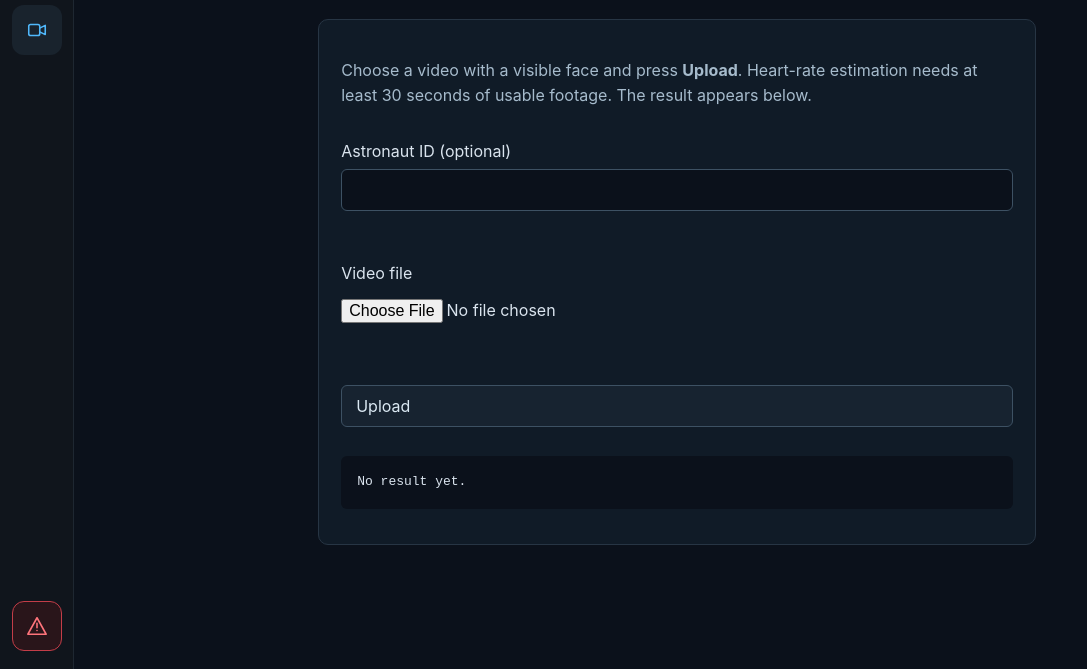
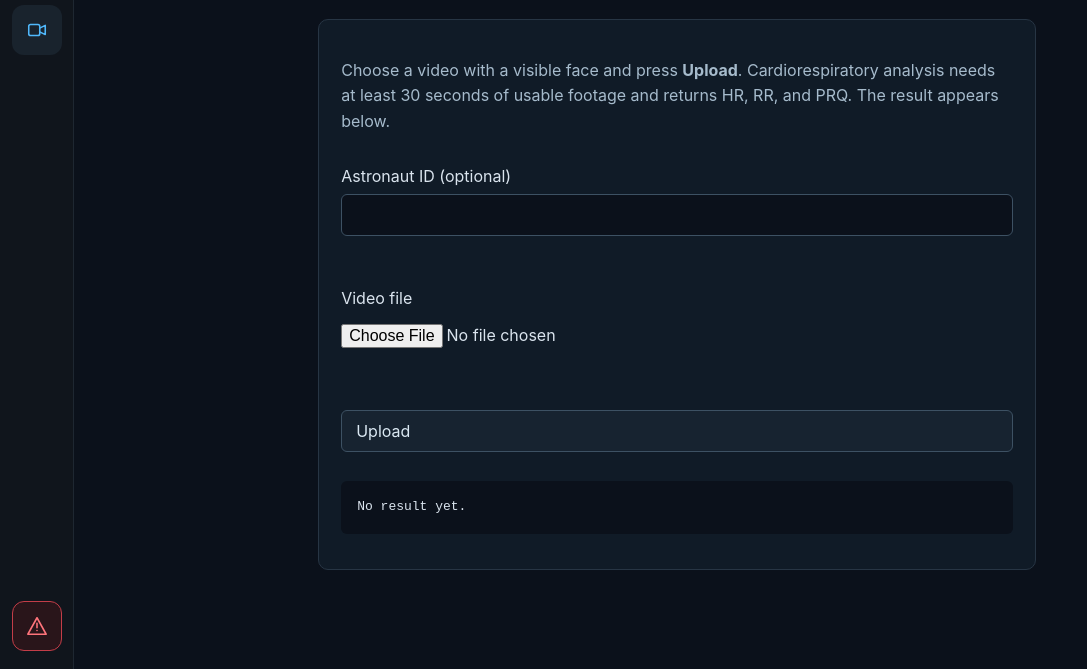
Before and after one commit to elibrown/BioNotate, a plain HTML site: page frontend/upload.html in a window 1280 px wide. Shown: the part 131-800 px from the top of the page, without its empty margins (0-1087 px from the left). Drawn offline with Linux system fonts and the light colour scheme; files that its build step writes are made by us from their sources.

Commit message:
docs: align dashboard setup with main cardioresp integration

```diff
--- a/frontend/upload.html
+++ b/frontend/upload.html
@@ -19,7 +19,7 @@
   <p class="eyebrow">VIDEO ANALYSIS</p>
   <h1>Upload video</h1>
   <div class="card upload-card">
-    <p>Choose a video with a visible face and press <b>Upload</b>. Heart-rate estimation needs at least 30 seconds of usable footage. The result appears below.</p>
+    <p>Choose a video with a visible face and press <b>Upload</b>. Cardiorespiratory analysis needs at least 30 seconds of usable footage and returns HR, RR, and PRQ. The result appears below.</p>
     <label>Astronaut ID (optional)<br><input type="text" id="astronaut_id"></label><br>
     <label for="video">Video file</label>
     <input type="file" id="video" accept="video/*">
```
Also changed, not shown: 1 other file.
